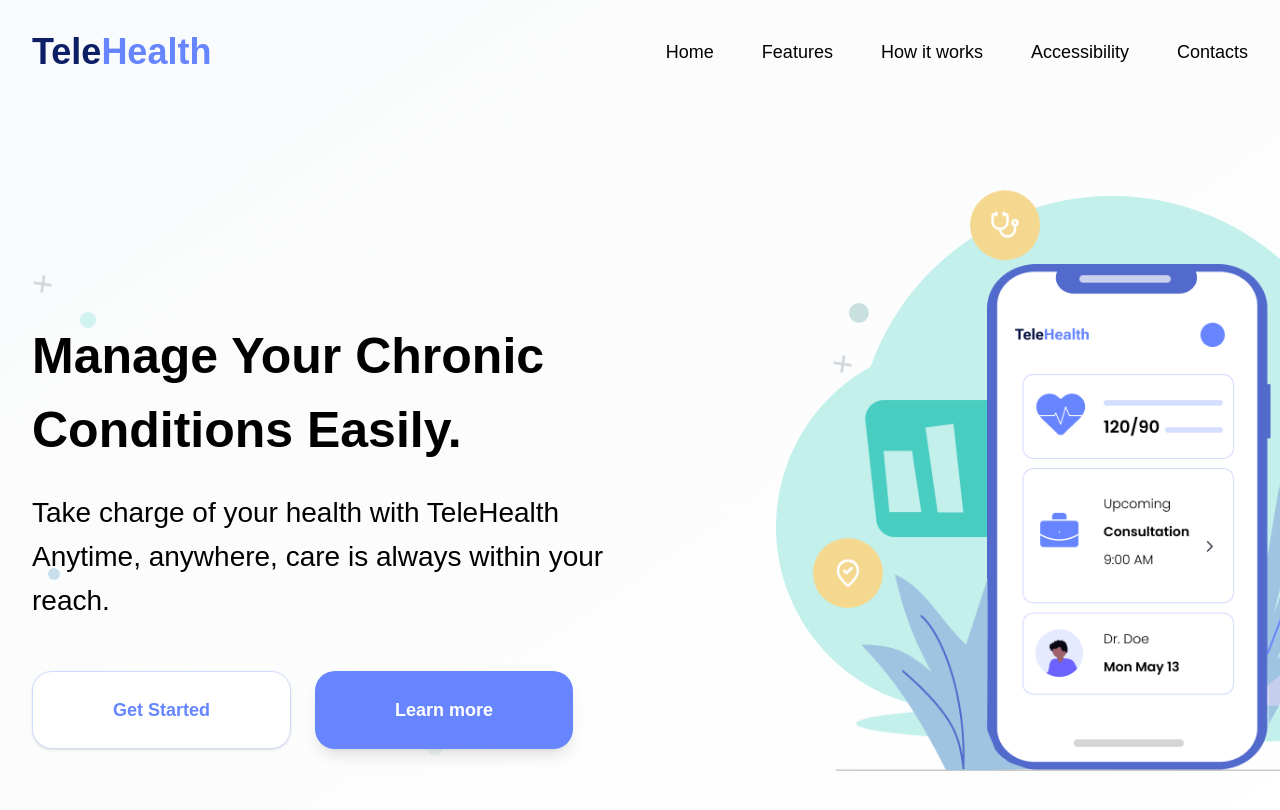
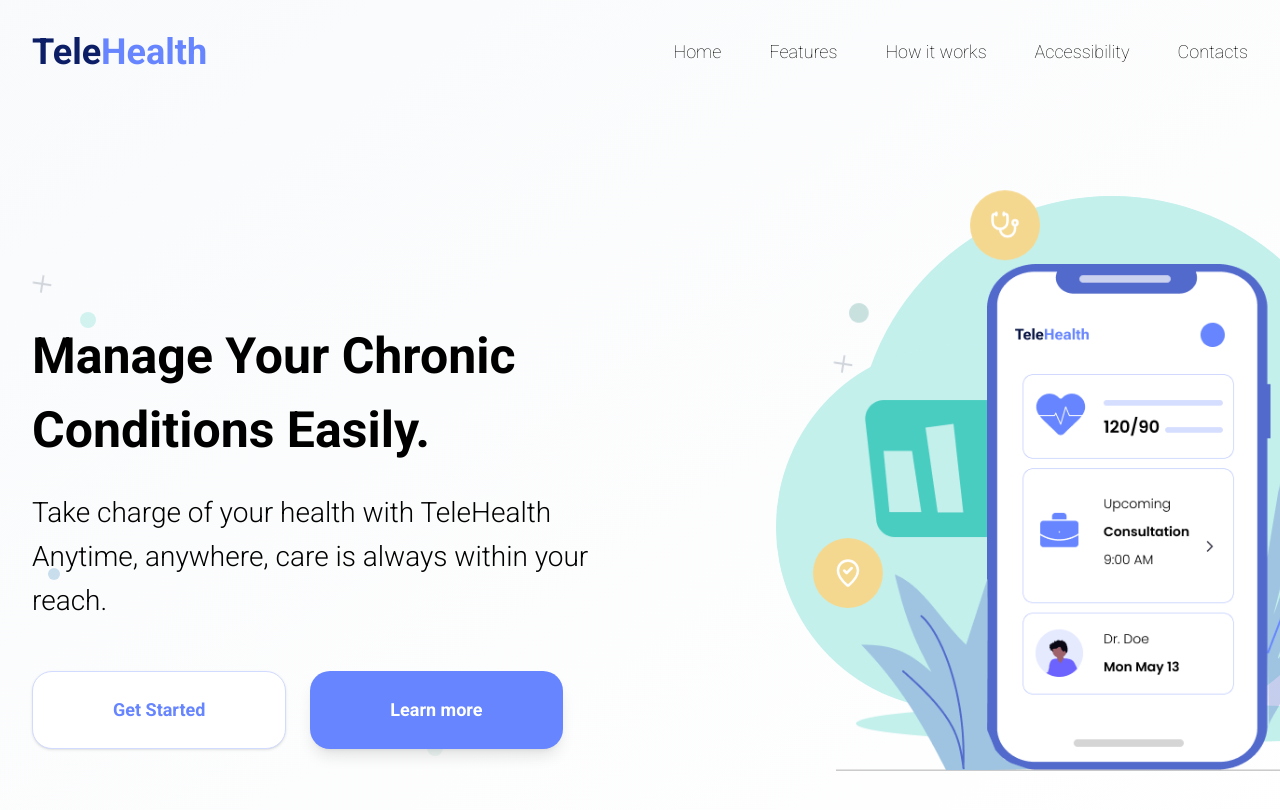
Before and after one commit to Echo-Sols-Ltd/Telehealth-web, a Next.js app: page / in a window 1280 px wide. Shown: the top 810 px of the page. Built offline with nearby package versions, Linux system fonts and the light colour scheme.

Commit message:
Fonts Loaded

```diff
--- a/app/LandingPage.tsx
+++ b/app/LandingPage.tsx
@@ -11,7 +11,7 @@ const LandingPage = () => {
         <div className="text-4xl font-bold text-[#0c1e66]">
           Tele<span className="text-[#6685FF]">Health</span>
         </div>
-        <div className="flex gap-12 text-lg font-medium">
+        <div className="flex gap-12 text-lg font-extralight">
           <a
             href="#home"
             className="text-[#000000] hover:text-[#6685FF] transition font-roboto"
--- a/app/globals.css
+++ b/app/globals.css
@@ -4,13 +4,21 @@
 :root {
   --background: #ffffff;
   --foreground: #171717;
+  --font-sans: "Roboto", "Helvetica", "Arial", sans-serif;
+  --font-roboto: "Roboto", sans-serif;
+  --font-roboto-flex: "Roboto Flex", sans-serif;
+  --font-poppins: "Poppins", sans-serif;
+  --font-mono: "SFMono-Regular", "Menlo", "Monaco", "Consolas", "Liberation Mono", "Courier New", monospace;
 }
 
 @theme inline {
   --color-background: var(--background);
   --color-foreground: var(--foreground);
-  --font-sans: var(--font-geist-sans);
-  --font-mono: var(--font-geist-mono);
+  --font-sans: var(--font-sans);
+  --font-roboto: var(--font-roboto);
+  --font-roboto-flex: var(--font-roboto-flex);
+  --font-poppins: var(--font-poppins);
+  --font-mono: var(--font-mono);
 }
 
 @media (prefers-color-scheme: dark) {
@@ -23,5 +31,5 @@
 body {
   background: var(--background);
   color: var(--foreground);
-  font-family: Arial, Helvetica, sans-serif;
+  font-family: var(--font-sans);
 }
--- a/tailwind.config.ts
+++ b/tailwind.config.ts
@@ -1,10 +1,23 @@
+const defaultTheme = require("tailwindcss/defaultTheme");
+
 /** @type {import('tailwindcss').Config} */
 module.exports = {
+  content: [
+    "./app/**/*.{js,ts,jsx,tsx}",
+    "./pages/**/*.{js,ts,jsx,tsx}",
+    "./components/**/*.{js,ts,jsx,tsx}",
+  ],
   theme: {
     extend: {
       fontFamily: {
+        sans: [
+          '"Roboto"',
+          "Helvetica",
+          "Arial",
+          ...defaultTheme.fontFamily.sans,
+        ],
         roboto: ['"Roboto"', "sans-serif"],
-        robotoFlex: ['"Roboto Flex"', "sans-serif"],
+        "roboto-flex": ['"Roboto Flex"', "sans-serif"],
         poppins: ['"Poppins"', "sans-serif"],
       },
     },
```
